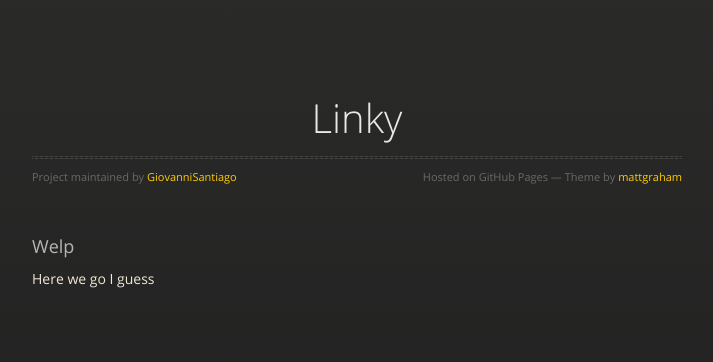
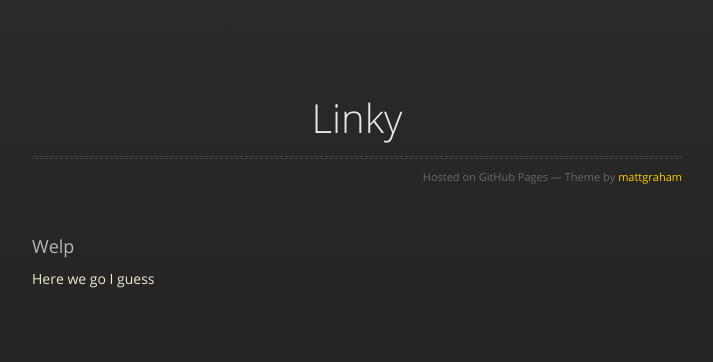
Before and after one commit to GiovanniSantiago/linky, a plain HTML site: page index.html in a window 1280 px wide. Shown: the whole page, without its empty margins (283-996 px from the left). Drawn offline with nearby package versions, Linux system fonts and the light colour scheme.

Commit message:
Update index.html

```diff
--- a/index.html
+++ b/index.html
@@ -27,7 +27,6 @@
           <h1>Linky</h1>
           <p></p>
           <hr>
-          <span class="credits left">Project maintained by <a href="https://github.com/GiovanniSantiago">GiovanniSantiago</a></span>
           <span class="credits right">Hosted on GitHub Pages &mdash; Theme by <a href="https://twitter.com/michigangraham">mattgraham</a></span>
         </div>
 
```
